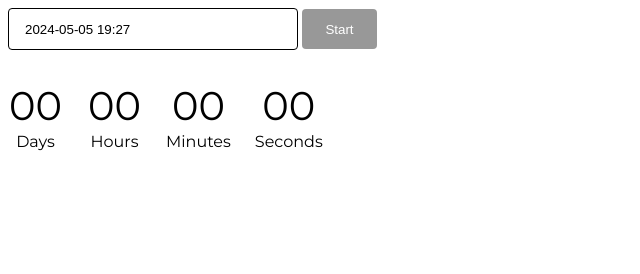
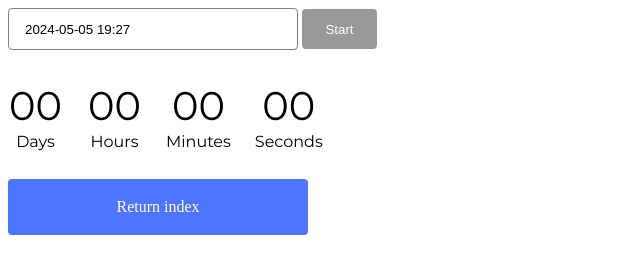
Before and after one commit to SergiiSt/goit-js-hw-10, a website built with Vite: page src/1-timer.html in a window 1280 px wide. Shown: the whole page, without its empty margins (0-640 px from the left). Built offline with nearby package versions, Linux system fonts and the light colour scheme.

Commit message:
finish css

```diff
--- a/src/1-timer.html
+++ b/src/1-timer.html
@@ -14,7 +14,7 @@
   </head>
   <body>
     <input type="text" id="datetime-picker" />
-    <button type="button"  data-start>Start</button>
+    <button type="button" data-start>Start</button>
 
     <div class="timer">
       <div class="field">
@@ -34,6 +34,7 @@
         <span class="label">Seconds</span>
       </div>
     </div>
+    <a href="./index.html">Return index</a>
     <script type="module" src="./js/1-timer.js"></script>
   </body>
 </html>
--- a/src/css/1-timer.css
+++ b/src/css/1-timer.css
@@ -2,10 +2,25 @@
   width: 272px;
   height: 40px;
   padding: 0;
-  border: 1px solid black;
+  border: 1px solid #808080;
   padding-left: 16px;
   border-radius: 4px;
   margin-bottom: 32px;
+  outline: none;
+}
+
+#datetime-picker:hover {
+  border: 1px solid #000000;
+}
+
+#datetime-picker:focus {
+  border: 1px solid #4e75ff;
+}
+
+#datetime-picker:disabled {
+  border: 1px solid #808080;
+  background-color: #fafafa;
+  color: #808080;
 }
 
 button {
@@ -17,8 +32,12 @@ button {
   color: #ffffff;
 }
 
+button:hover {
+  background-color: #6c8cff;
+}
+
 button:disabled {
-background-color: #989898;
+  background-color: #989898;
 }
 
 .timer {
@@ -46,3 +65,21 @@ background-color: #989898;
   line-height: 1.5;
   font-size: 16px;
 }
+
+a {
+  display: inline-block;
+  width: 250px;
+  height: 40px;
+  text-align: center;
+  line-height: 40px;
+  background: #4e75ff;
+  padding: 8px 25px;
+  text-decoration: none;
+  color: #fff;
+  border-radius: 4px;
+  margin-top: 25px;
+}
+
+a:hover {
+  background-color: #6c8cff;
+}
--- a/src/css/2-snackbar.css
+++ b/src/css/2-snackbar.css
@@ -81,6 +81,19 @@ button:hover {
 }
 
 a {
-    text-decoration: none;
-    color: #fff;
+  display: inline-block;
+  width: 360px;
+  height: 40px;
+  text-align: center;
+  line-height: 40px;
+  background: #4e75ff;
+  padding: 8px 16px 8px 16px;
+  text-decoration: none;
+  color: #fff;
+  border-radius: 8px;
+  margin-top: 25px;
 }
+
+a:hover {
+  background-color: #6c8cff;
+}
--- /dev/null
+++ b/src/css/index.css
@@ -0,0 +1,22 @@
+.btn-sec {
+    display: flex;
+    justify-content: space-evenly;
+}
+
+a {
+  display: inline-block;
+  width: 250px;
+  height: 40px;
+  text-align: center;
+  line-height: 40px;
+  background: #4e75ff;
+  padding: 8px 25px;
+  text-decoration: none;
+  color: #fff;
+  border-radius: 4px;
+  margin-top: 25px;
+}
+
+a:hover {
+  background-color: #6c8cff;
+}
--- a/src/js/1-timer.js
+++ b/src/js/1-timer.js
@@ -9,6 +9,7 @@ const refs = {
   timerMinutesEl: document.querySelector('[data-minutes]'),
   timerSecondsEl: document.querySelector('[data-seconds]'),
   buttonEl: document.querySelector('[data-start]'),
+  datePicker: document.querySelector('#datetime-picker'),
 };
 
 let userSelectedDates;
@@ -18,6 +19,7 @@ refs.buttonEl.disabled = true;
 function makeBtnActive() {
   if (userSelectedDates) {
     refs.buttonEl.disabled = false;
+    refs.datePicker.disabled = true;
   }
 }
 
@@ -73,6 +75,7 @@ function timer() {
   timerInterval = setInterval(() => {
     if (userSelectedDates) {
       refs.buttonEl.disabled = true;
+      refs.datePicker.disabled = true;
       //   console.log(userSelectedDates);
       difference = userSelectedDates.getTime() - new Date().getTime();
       if (difference < 0) {
```
Also changed, not shown: src/2-snackbar.html (+0 -2 lines), src/index.html (+5 -2 lines).
